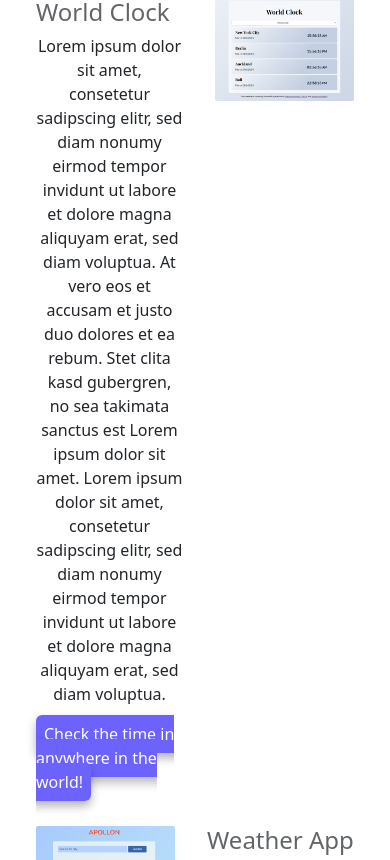
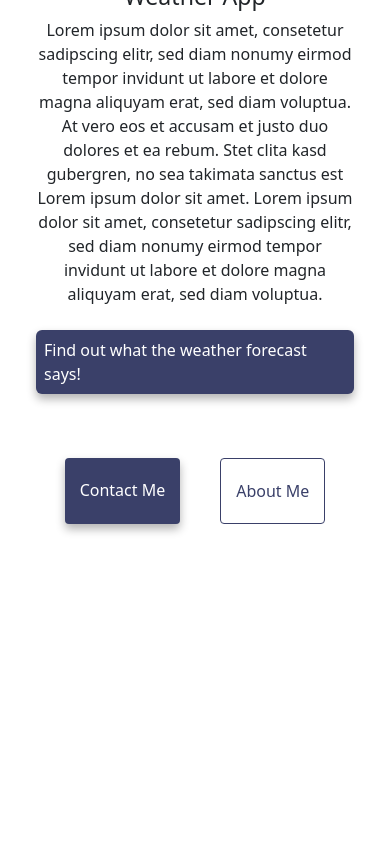
Before and after one commit to mulyadhin/naomi-mulyadhi, a plain HTML site: page index.html in a window 390 px wide. Shown: the part 1140-2000 px from the top of the page. After the commit the page ends 1744 px from the top, so only its background shows below. Drawn offline with nearby package versions, Linux system fonts and the light colour scheme.

Commit message:
improved responsivness

```diff
--- a/css/style.css
+++ b/css/style.css
@@ -1,24 +1,12 @@
 :root {
-  --primary-color: #6c63ff;
-  --secondary-color: #f5f2fe;
+  --primary-color: #3a4069;
+  --secondary-color: #f9cda8;
   --box-shadow: 0 5px 10px rgba(0, 0, 0, 0.3);
 }
 
 body {
   margin: 60px auto;
   max-width: 1000px;
-}
-
-@media (max-width: 576px) {
-  h1 {
-    font-size: 46px;
-  }
-  #description-text div {
-    text-align: center;
-  }
-  #imgage {
-    display: none;
-  }
 }
 
 h1,
@@ -37,6 +25,11 @@ h2 {
 }
 
 h3 {
+  text-align: left;
+}
+
+h4 {
+  text-align: center;
   font-size: 24px;
   opacity: 0.7;
 }
@@ -71,6 +64,16 @@ p {
   color: white;
 }
 
+.app-link {
+  display: flex;
+  justify-content: center;
+  max-width: fit-content;
+  text-decoration: none;
+  background: var(--primary-color);
+  box-shadow: var(--box-shadow);
+  color: white;
+}
+
 .about-link {
   color: var(--primary-color);
   border: 1px solid var(--primary-color);
@@ -80,15 +83,6 @@ p {
   color: var(--primary-color);
   text-align: center;
   display: block;
-}
-
-.about-paragraphs {
-  display: flex;
-  margin: 30px 0;
-}
-
-.about-paragraphs p {
-  margin: 10px;
 }
 
 .email-link {
@@ -102,3 +96,27 @@ p {
 .email-link:hover {
   text-decoration: underline;
 }
+
+@media (max-width: 576px) {
+  h1 {
+    font-size: 64px;
+  }
+  #description-text div {
+    text-align: center;
+  }
+  .app-link {
+    display: flex;
+    justify-content: center;
+    margin: auto;
+    max-width: fit-content;
+  }
+  #title {
+    text-align: center;
+  }
+  h2 {
+    font-size: 44px;
+  }
+  #image {
+    display: none;
+  }
+}
--- a/index.html
+++ b/index.html
@@ -50,7 +50,7 @@
     </nav>
     <h2>👋🏽 Hi I am</h2>
     <h1>Naomi</h1>
-    <h3>🇩🇪 Front-end developer, based in Heidelberg</h3>
+    <h4>🇩🇪 Front-end developer, based in Heidelberg</h4>
     <div class="container mt-4 mb-4">
       <div class="row m-2">
         <div class="col" id="image">
@@ -62,7 +62,7 @@
           />
         </div>
         <div class="col m-1" id="description-text">
-          <h3 class="text-start">Haiku Generator</h3>
+          <h3 id="title">Haiku Generator</h3>
           <div class="mt-2 mb-3">
             Lorem ipsum dolor sit amet, consetetur sadipscing elitr, sed diam
             nonumy eirmod tempor invidunt ut labore et dolore magna aliquyam
@@ -75,7 +75,7 @@
           <a
             href="https://haiku-generator-project.netlify.app/"
             target="_blank"
-            class="contact-link p-2 rounded"
+            class="app-link p-2 rounded"
             >Try the generator yourself!
           </a>
         </div>
@@ -84,7 +84,7 @@
     <div class="container mt-4 mb-4">
       <div class="row m-2">
         <div class="col m-1" id="description-text">
-          <h3 class="text-start">World Clock</h3>
+          <h3 id="title">World Clock</h3>
           <div class="mt-2 mb-3">
             Lorem ipsum dolor sit amet, consetetur sadipscing elitr, sed diam
             nonumy eirmod tempor invidunt ut labore et dolore magna aliquyam
@@ -97,14 +97,14 @@
           <a
             href="https://world-clock-shecode-project.netlify.app/"
             target="_blank"
-            class="contact-link p-2 rounded"
+            class="app-link p-2 rounded"
             >Check the time in anywhere in the world!
           </a>
         </div>
         <div class="col" id="image">
           <img
             src="images/World-Clock.png"
-            alt="hobbies"
+            alt="world-clock"
             class="img-fluid p-1 rounded"
             max-width="400px"
           />
@@ -122,7 +122,7 @@
           />
         </div>
         <div class="col m-1" id="description-text">
-          <h3 class="text-start">Weather App</h3>
+          <h3 id="title">Weather App</h3>
           <div class="mt-2 mb-3">
             Lorem ipsum dolor sit amet, consetetur sadipscing elitr, sed diam
             nonumy eirmod tempor invidunt ut labore et dolore magna aliquyam
@@ -136,8 +136,8 @@
           <a
             href="https://apollon-weather-app.netlify.app/"
             target="_blank"
-            class="contact-link p-2 mt-4 rounded"
-            >Read on
+            class="app-link p-2 mt-4 rounded"
+            >Find out what the weather forecast says!
           </a>
         </div>
       </div>
```
Also changed, not shown: about.html (+4 -4 lines).
